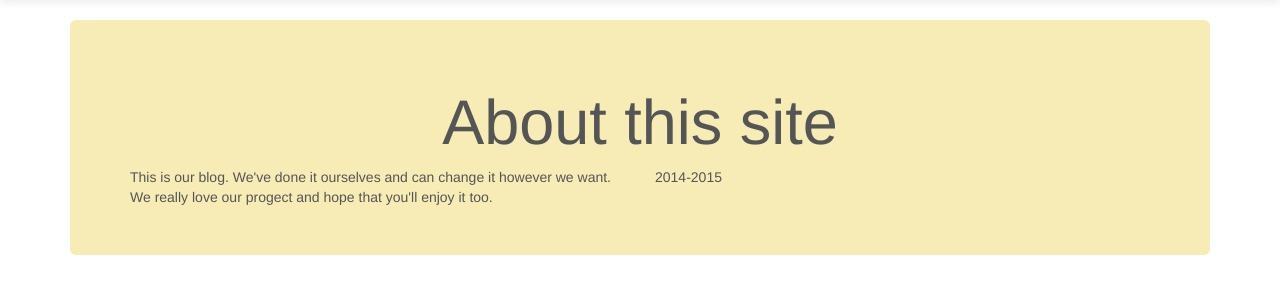
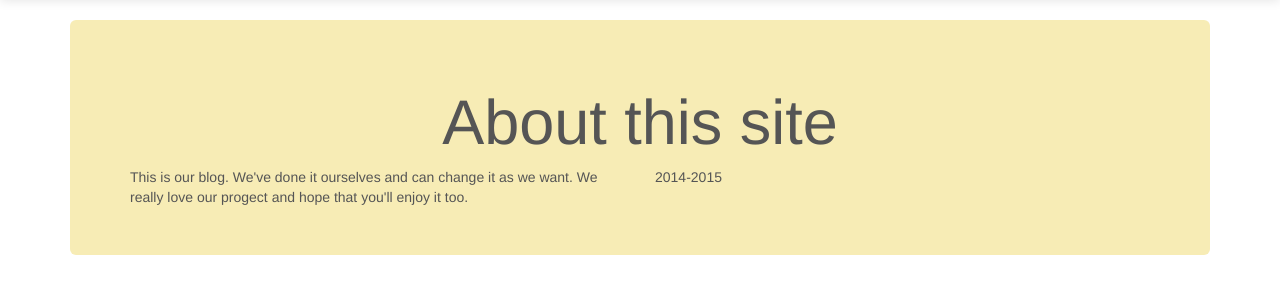
Before and after one commit to AnnaSafaryan/My_blog, a Django app: page /about in a window 1280 px wide. Shown: the part 51-351 px from the top of the page. Run offline with Django 3.2, Linux system fonts and the light colour scheme; some libraries are stand-ins or nearby versions.

Commit message:
changing

```diff
--- a/main/templates/about.html
+++ b/main/templates/about.html
@@ -9,7 +9,7 @@
             </div>
             <div class="row">
                 <div class="col-md-6">
-                    This is our blog. We've done it ourselves and can change it however we want. We really love our progect and hope that you'll enjoy it too.
+                    This is our blog. We've done it ourselves and can change it as we want. We really love our progect and hope that you'll enjoy it too.
                 </div>
                 <div class="col-md-6">
                     2014-2015
```
